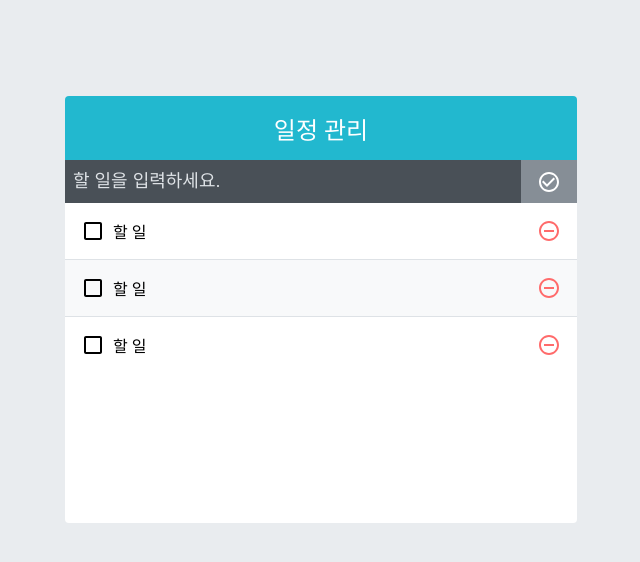
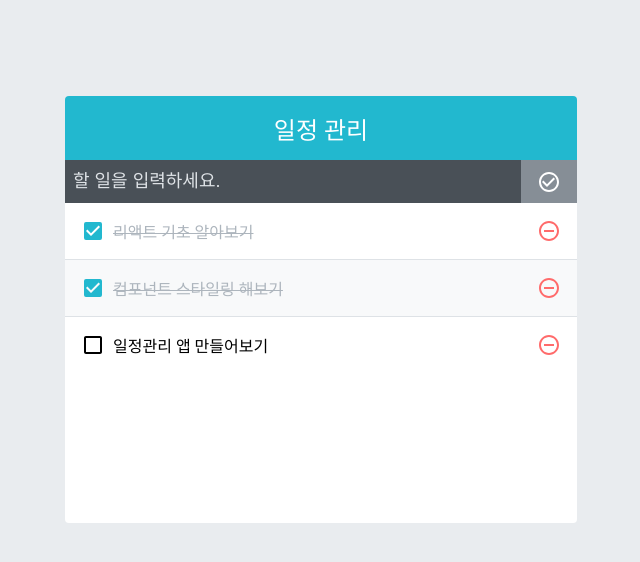
Before and after one commit to salangdung-i/react-todo-app, a React (Create React App) app: page / in a window 1280 px wide. Shown: the top 562 px of the page, without its empty margins (319-959 px from the left). Built offline with nearby package versions, Linux system fonts and the light colour scheme.

Commit message:
기능 구현하기

```diff
--- a/src/App.js
+++ b/src/App.js
@@ -1,13 +1,57 @@
-import React from 'react';
+import React, { useCallback, useRef, useState } from 'react';
 import TodoInsert from './components/TodoInsert';
 import TodoList from './components/TodoList';
 import TodoTemplate from './components/TodoTemplate';
 
 const App = () => {
+  const [todos, setTodos] = useState([
+    {
+      id: 1,
+      text: '리액트 기초 알아보기',
+      checked: true,
+    },
+    {
+      id: 2,
+      text: '컴포넌트 스타일링 해보기',
+      checked: true,
+    },
+    {
+      id: 3,
+      text: '일정관리 앱 만들어보기',
+      checked: false,
+    },
+  ]);
+
+  const nextId = useRef(4);
+  const onInsert = useCallback(
+    text => {
+      const todo = {
+        id: nextId.current,
+        text: text,
+        checked: false,
+      };
+      setTodos(todos.concat(todo));
+      nextId.current += 1;
+    },
+    [todos],
+  );
+
+  const onRemove = useCallback(
+    id => {
+      setTodos(todos.filter(todo => todo.id !== id));
+    }, [todos]);
+
+  const onToggle = useCallback(
+    id => {
+      setTodos(todos.map(
+        todo => todo.id === id ? { ...todo, checked: !todo.checked } : todo,
+      ));
+    }, [todos]);
+
   return (
     <TodoTemplate>
-      <TodoInsert />
-      <TodoList />
+      <TodoInsert onInsert={onInsert} />
+      <TodoList todos={todos} onRemove={onRemove} onToggle={onToggle} />
     </TodoTemplate>
   );
 };
--- a/src/components/TodoInsert.js
+++ b/src/components/TodoInsert.js
@@ -1,11 +1,29 @@
-import React from 'react';
+import React, { useCallback, useState } from 'react';
 import { MdCheckCircleOutline } from 'react-icons/md';
 import './TodoInsert.scss';
 
-const TodoInsert = () => {
+const TodoInsert = ({ onInsert }) => {
+  const [value, setValue] = useState('');
+  const onChange = useCallback(e => {
+    setValue(e.target.value);
+  }, []);
+
+  const onSubmit = useCallback(
+    e => {
+      onInsert(value);
+      setValue('');
+      e.preventDefault();
+    },
+    [onInsert, value],
+  );
+
   return (
-    <form className="TodoInsert">
-      <input placeholder="할 일을 입력하세요." />
+    <form className="TodoInsert" onSubmit={onSubmit}>
+      <input
+        placeholder="할 일을 입력하세요."
+        value={value}
+        onChange={onChange}
+      />
       <button type="submit">
         <MdCheckCircleOutline />
       </button>
--- a/src/components/TodoList.js
+++ b/src/components/TodoList.js
@@ -2,12 +2,17 @@
 import TodoListItem from './TodoListItem';
 import './TodoList.scss';
 
-const TodoList = () => {
+const TodoList = ({ todos, onRemove, onToggle }) => {
   return (
     <div className="TodoList">
-      <TodoListItem />
-      <TodoListItem />
-      <TodoListItem />
+      {
+        todos.map(todo => (
+          <TodoListItem
+            todo={todo}
+            key={todo.id}
+            onRemove={onRemove}
+            onToggle={onToggle} />
+        ))}
     </div>
   );
 };
--- a/src/components/TodoListItem.js
+++ b/src/components/TodoListItem.js
@@ -5,19 +5,21 @@
   MdRemoveCircleOutline,
 } from 'react-icons/md';
 import './TodoListItem.scss';
+import cn from 'classnames';
 
-const TodoListItem = () => {
+const TodoListItem = ({ todo, onRemove, onToggle }) => {
+  const { id, text, checked } = todo;
 
   return (
     <div className="TodoListItem">
-      <div className="checkbox">
-        <MdCheckBoxOutlineBlank />
-        <div className="text">할 일</div>
+      <div className={cn('checkbox', { checked })} onClick={() => onToggle(id)}>
+        {checked ? <MdCheckBox /> : <MdCheckBoxOutlineBlank />}
+        <div className="text">{text}</div>
       </div>
-      <div className="remove">
+      <div className="remove" onClick={() => onRemove(id)}>
         <MdRemoveCircleOutline />
       </div>
-    </div>
+    </div >
   );
 };
 
```
